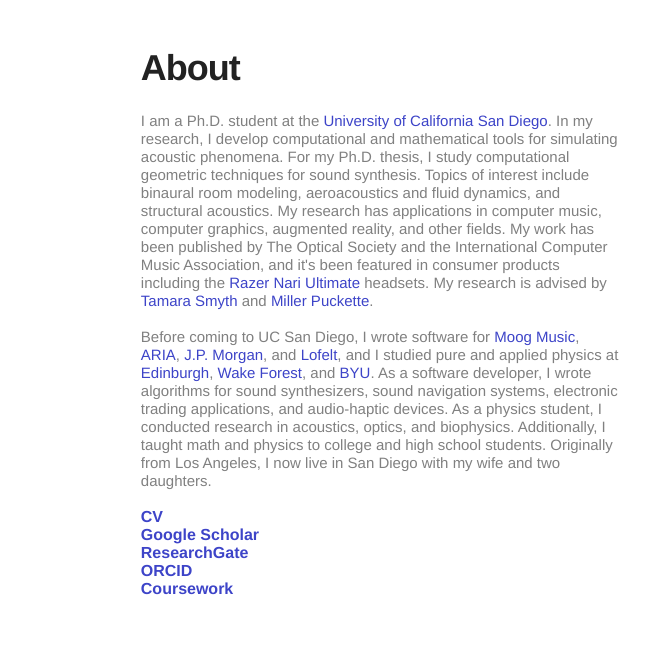
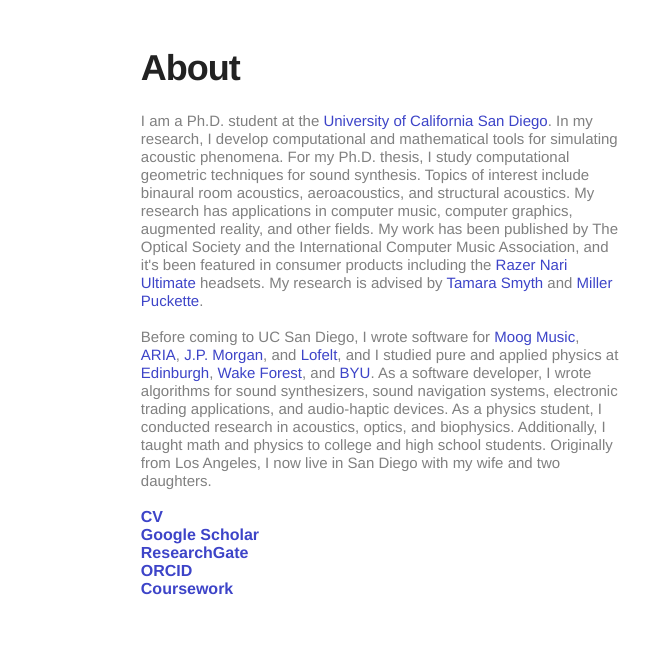
Before and after one commit to chadmckell/Website, a plain HTML site: page about.html in a window 1280 px wide. Shown: the part 1022-1682 px from the top of the page, 0-655 px from the left. Drawn offline with Linux system fonts and the light colour scheme; grey boxes are pictures that could not be loaded.

Commit message:
Update about.html

```diff
--- a/about.html
+++ b/about.html
@@ -90,7 +90,7 @@
           <a href="https://ucsd.edu/" target="_blank">University of California San Diego</a>. In my research, I develop computational
           and mathematical tools for simulating acoustic phenomena. For my Ph.D. thesis,
           I study computational geometric techniques for sound synthesis. Topics of interest include binaural room
-          modeling, aeroacoustics and fluid dynamics, and structural acoustics. My research has applications in computer music,
+          acoustics, aeroacoustics, and structural acoustics. My research has applications in computer music,
           computer graphics, augmented reality, and other fields. My work has been published by The Optical Society and the
           International Computer Music Association, and it's been featured in consumer products including the
           <a href="https://www.razer.com/gaming-headsets/razer-nari-ultimate/" target="_blank">Razer Nari Ultimate</a>
```
